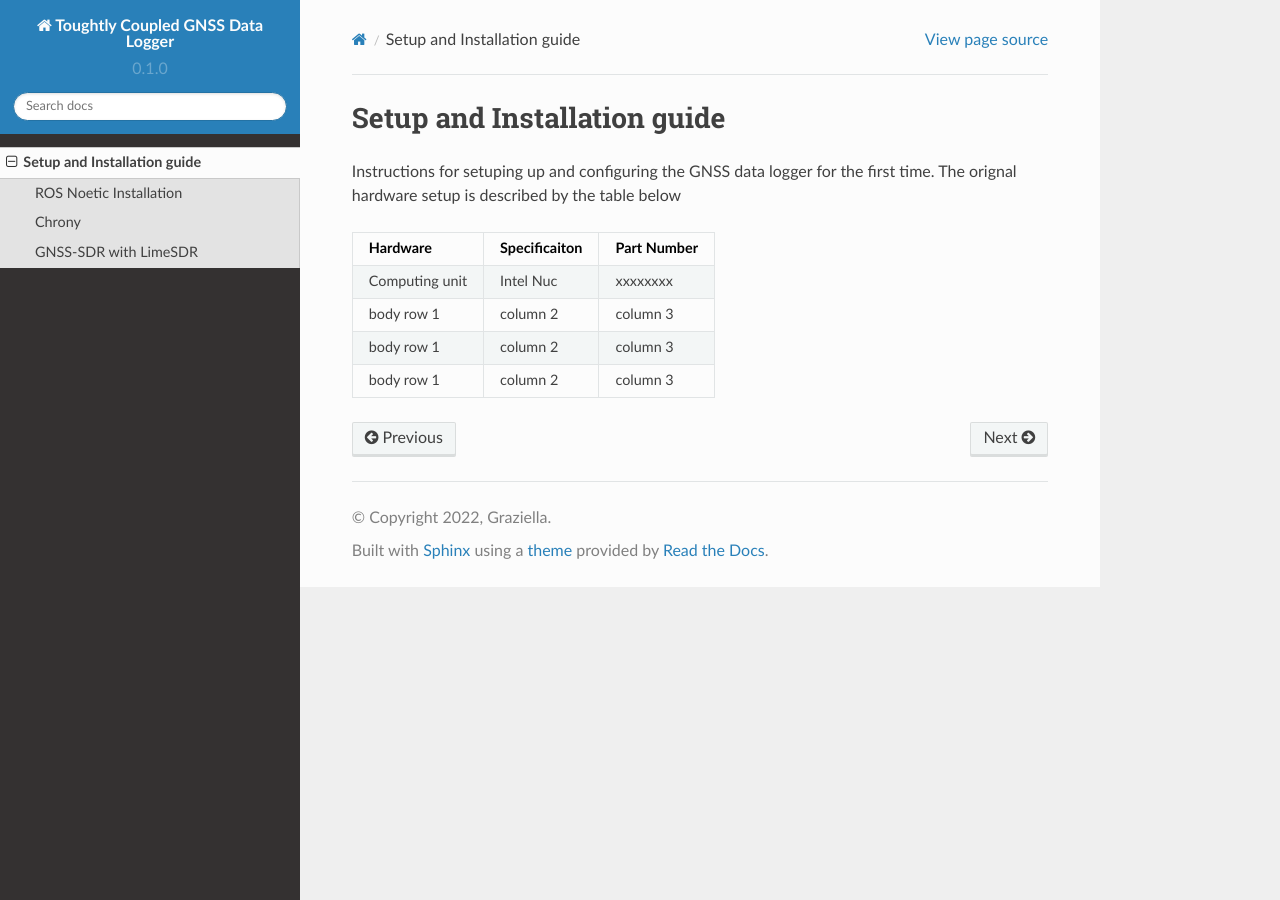
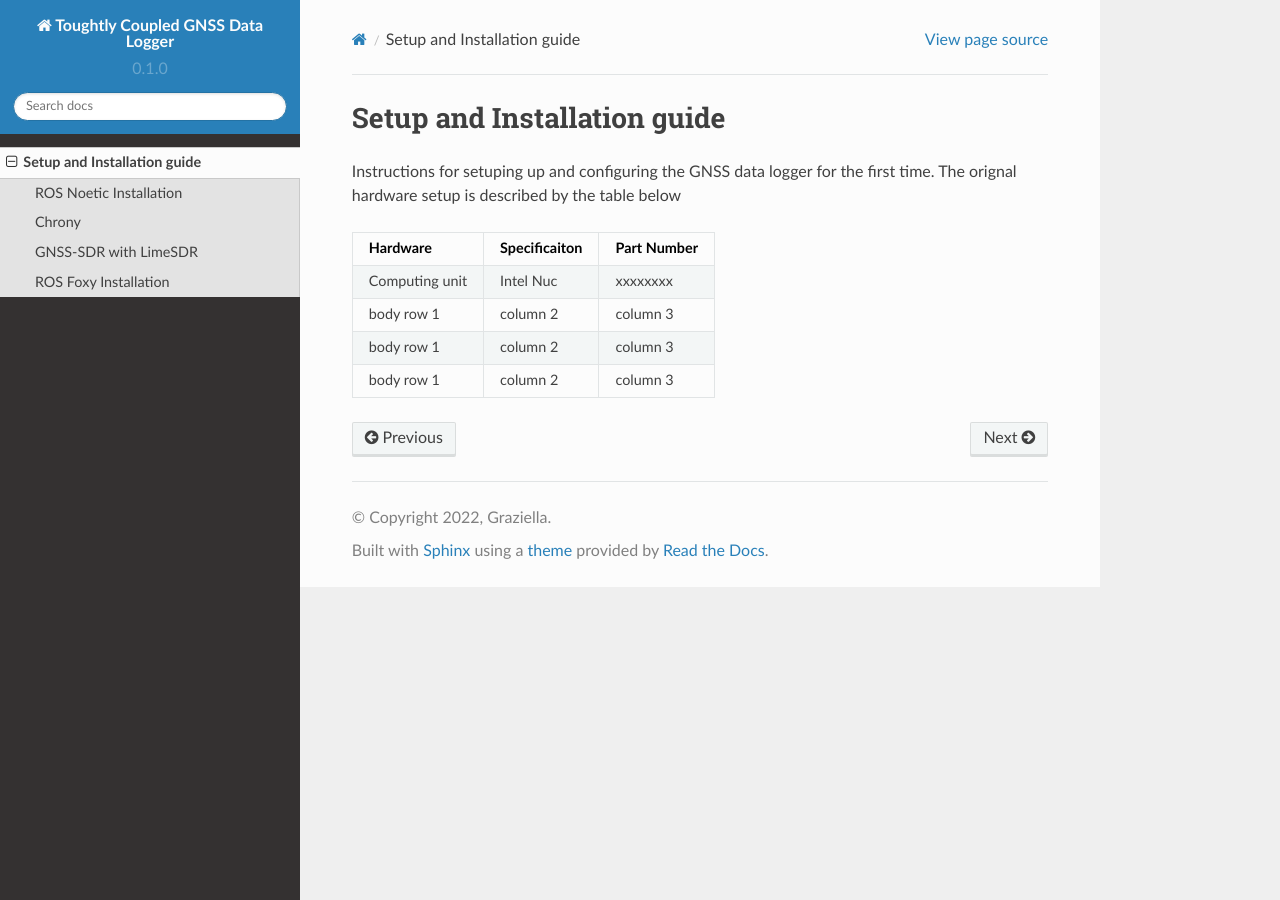
Before and after one commit to torejohansson97/tightly-coupled-gnss-data-logger, a Sphinx documentation site: the page built from docs/source/Setup.rst, in a window 1280 px wide. Built offline with Sphinx 7.4.7 and the Read the Docs theme 2.0.0, drawn with Linux system fonts in a browser that asks for light colours.

Commit message:
docs : fixed missing toc
Co-authored-by: Zacharie McCormick <thechosenone98@users.noreply.github.com>

```diff
--- a/docs/source/Setup.rst
+++ b/docs/source/Setup.rst
@@ -11,6 +11,7 @@ Setup and Installation guide
    Setup/ros-noetic
    Setup/chrony
    Setup/gnss-sdr
+   Setup/ros-foxy
 
 
 Instructions for setuping up and configuring the GNSS data logger for the first time. The orignal hardware setup is described by the table below
```
